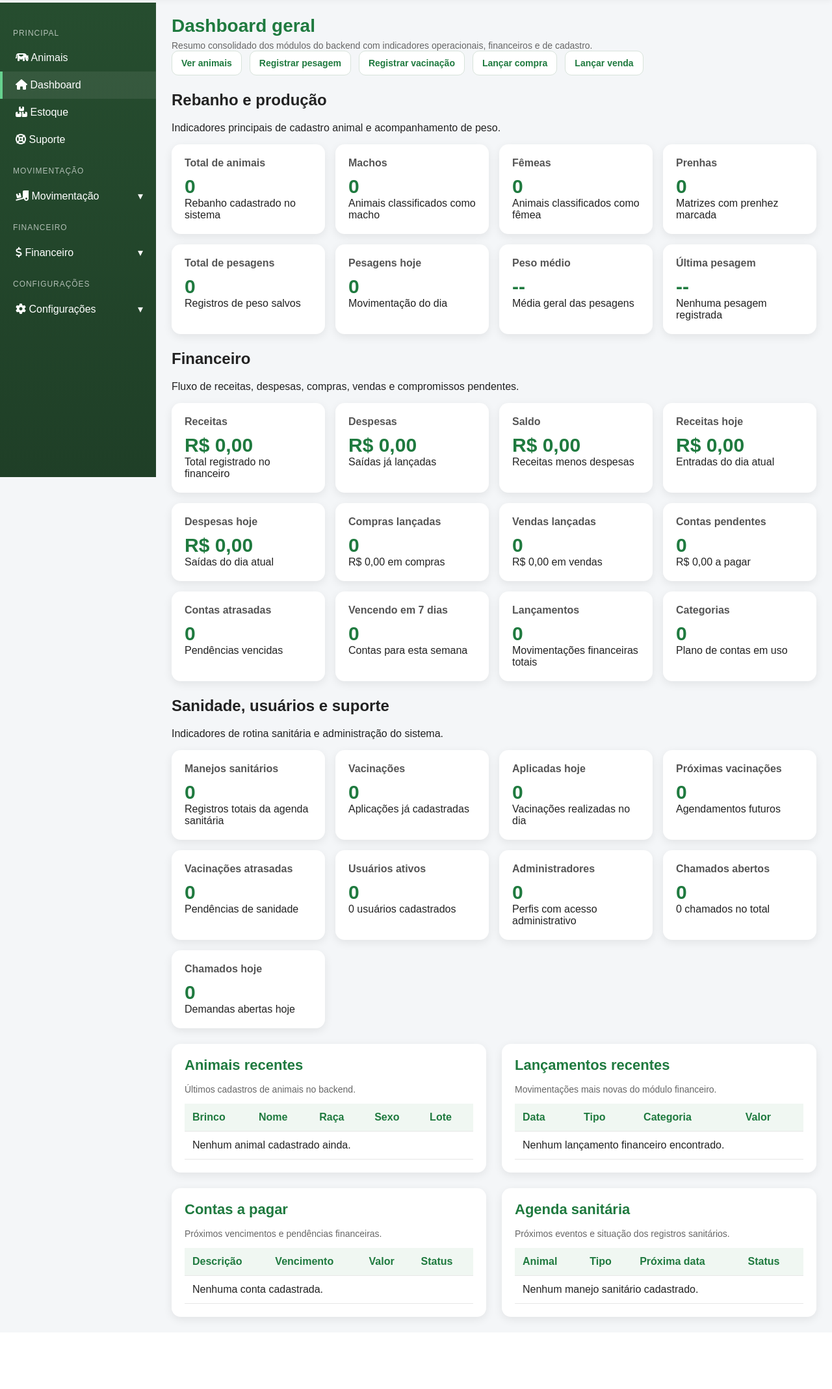
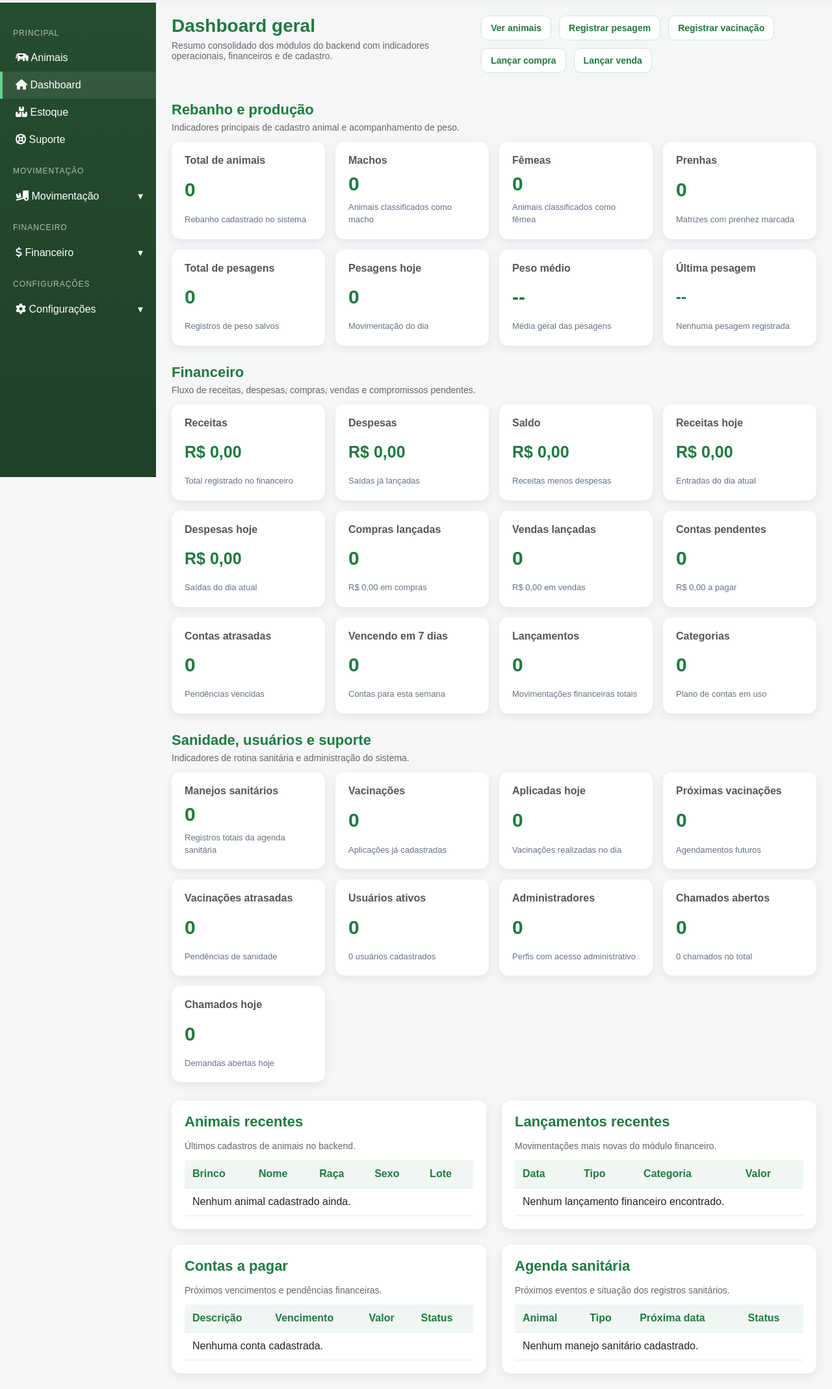
Before and after one commit to otaviograu1654/SISTEMA-GESTAO-AGRO, a PHP site: page /dashboard.php in a window 1280 px wide. Shown: the part 66-2203 px from the top of the page at 65% size. Before the commit the page ends 2105 px from the top, so only its background shows below. Run offline with PHP 8.4, Linux system fonts and the light colour scheme; data that the repository does not hold is empty.

Commit message:
Add styles for dashboard layout and components

```diff
--- a/backend/styles.css
+++ b/backend/styles.css
@@ -140,6 +140,33 @@ body {
     font-size: 14px;
 }
 
+.dashboard-header {
+    display: flex;
+    justify-content: space-between;
+    align-items: flex-start;
+    gap: 16px;
+}
+
+.dashboard-section {
+    margin-bottom: 28px;
+}
+
+.section-title {
+    margin-bottom: 14px;
+}
+
+.section-title h2 {
+    margin: 0;
+    font-size: 22px;
+    color: #1f7a3f;
+}
+
+.section-title p {
+    margin: 6px 0 0;
+    color: #666;
+    font-size: 14px;
+}
+
 .cards {
     display: grid;
     grid-template-columns: repeat(auto-fit, minmax(220px, 1fr));
@@ -165,6 +192,40 @@ body {
     font-size: 30px;
     font-weight: bold;
     color: #1f7a3f;
+}
+
+.dashboard-cards {
+    grid-template-columns: repeat(auto-fit, minmax(200px, 1fr));
+}
+
+.metric-card {
+    min-height: 148px;
+    display: flex;
+    flex-direction: column;
+    justify-content: space-between;
+}
+
+.metric-meta {
+    margin-top: 10px;
+    color: #667085;
+    font-size: 13px;
+    line-height: 1.45;
+}
+
+.value-sm {
+    font-size: 24px !important;
+}
+
+.value-money {
+    font-size: 25px !important;
+}
+
+.value-positive {
+    color: #1f7a3f !important;
+}
+
+.value-negative {
+    color: #b42318 !important;
 }
 
 .panel h2 {
@@ -232,6 +293,10 @@ tr:hover {
     gap: 24px;
 }
 
+.dashboard-grid {
+    margin-top: 8px;
+}
+
 .badge {
     display: inline-block;
     padding: 6px 10px;
```
Also changed, not shown: other parts of backend/styles.css (+35 -0 lines).
